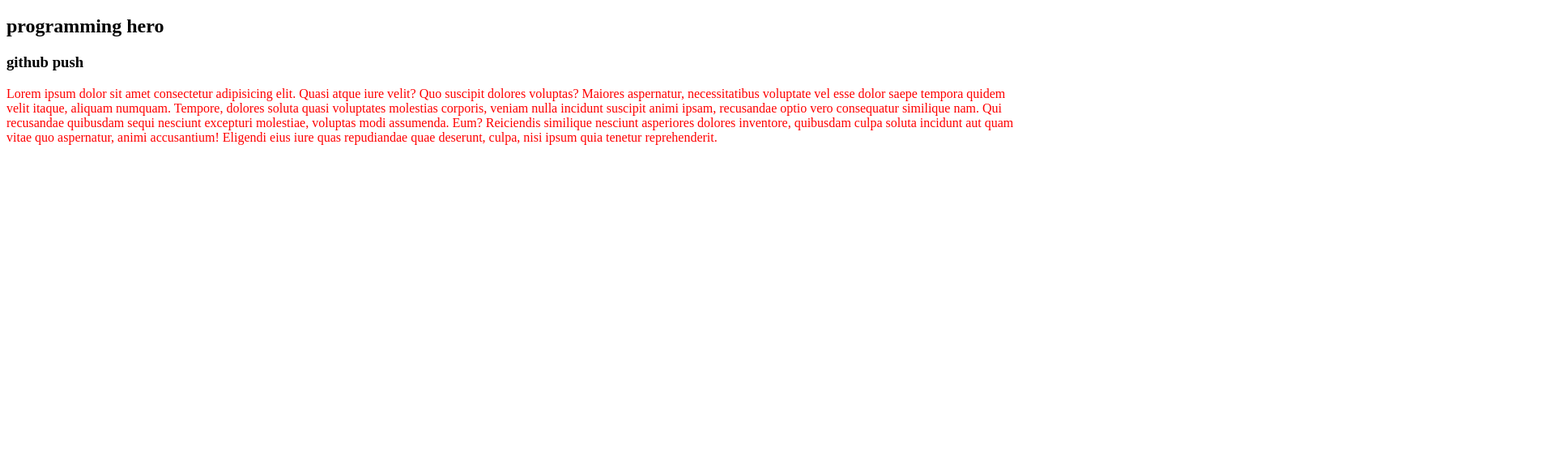
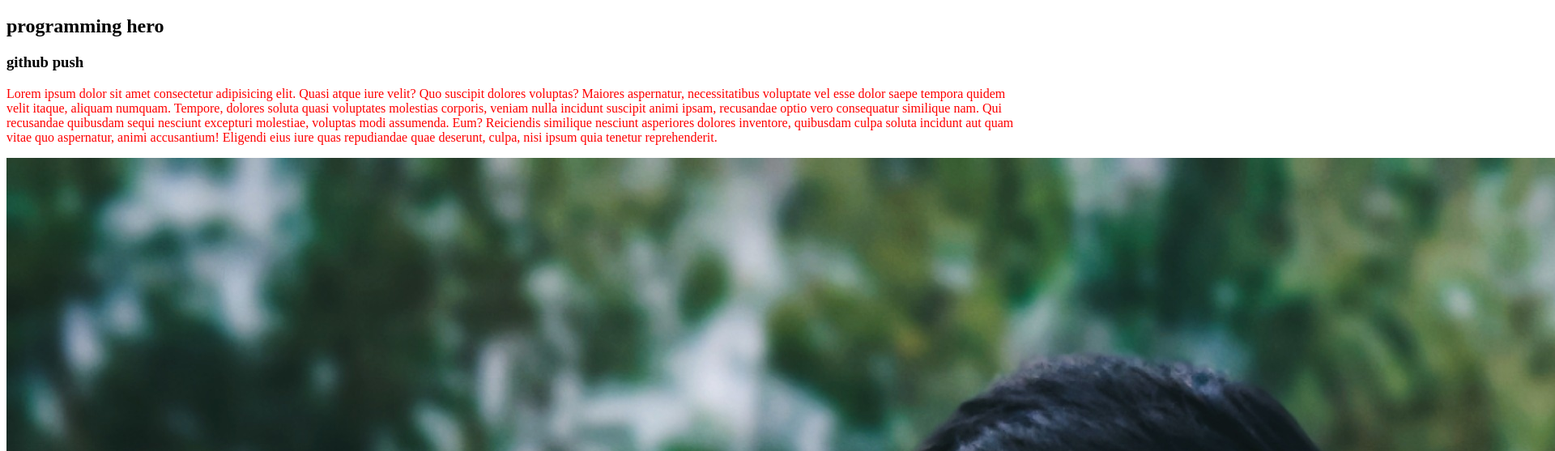
Before and after one commit to shadinmodak/My, a plain HTML site: page index.html in a window 1280 px wide. Shown: the part 61-618 px from the top of the page at 81% size, 1920 px wide, since content can reach past the window. Drawn offline with Linux system fonts and the light colour scheme.

Commit message:
image added

```diff
--- a/index.html
+++ b/index.html
@@ -17,5 +17,7 @@
         Tempore, dolores soluta quasi voluptates molestias corporis, veniam nulla incidunt suscipit animi ipsam, recusandae optio vero consequatur similique nam. Qui recusandae quibusdam sequi nesciunt excepturi molestiae, voluptas modi assumenda. Eum?
         Reiciendis similique nesciunt asperiores dolores inventore, quibusdam culpa soluta incidunt aut quam vitae quo aspernatur, animi accusantium! Eligendi eius iure quas repudiandae quae deserunt, culpa, nisi ipsum quia tenetur reprehenderit.
     </p>
+
+    <img src="shadin.jpg" alt="">
 </body>
 </html>
```
Also changed, not shown: shadin.jpg (added).
